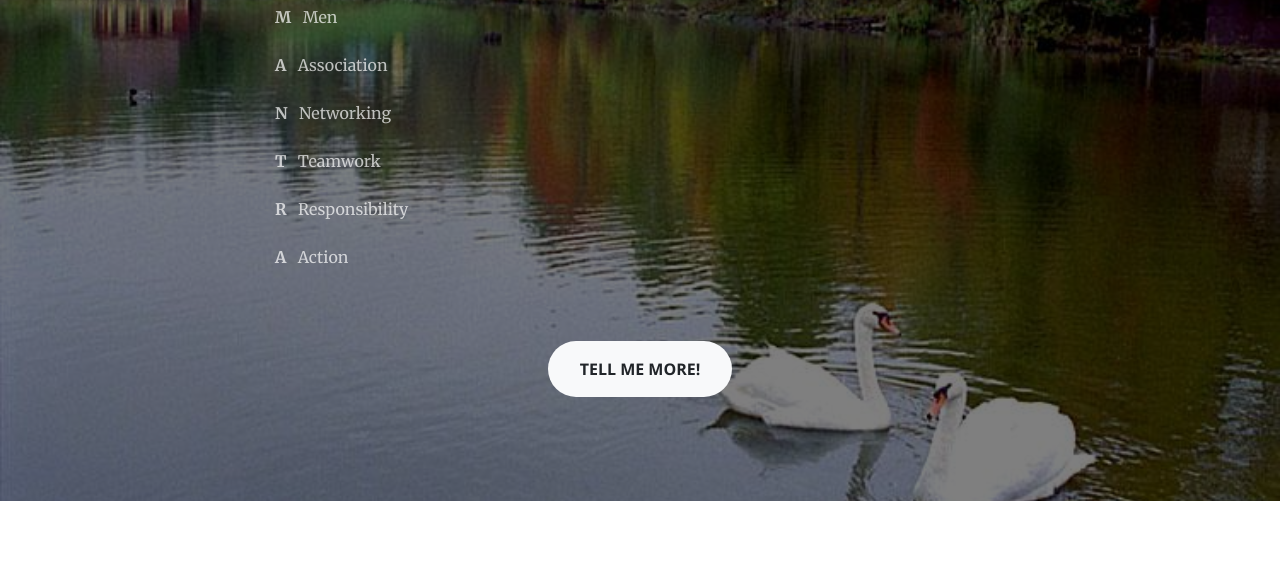
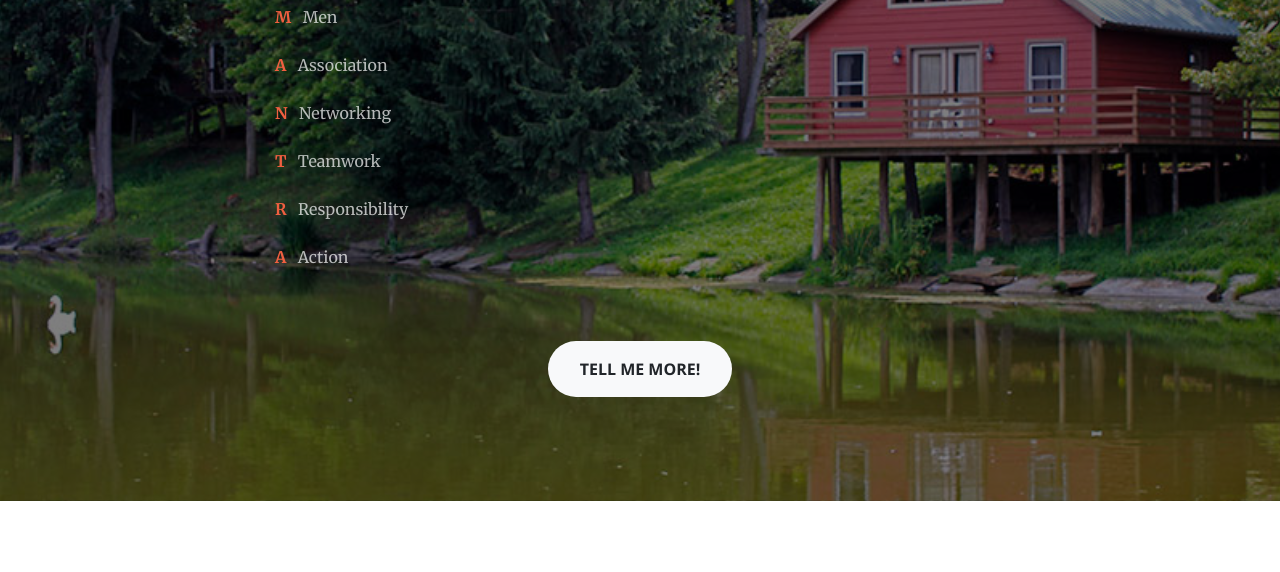
Before and after one commit to desmith/mantraretreat.org, a plain HTML site: page index.html in a window 1280 px wide. Shown: the part 1038-1610 px from the top of the page. Drawn offline with nearby package versions, Linux system fonts and the light colour scheme.

Commit message:
added color to first characters

```diff
--- a/index.html
+++ b/index.html
@@ -98,17 +98,17 @@
 
             <p class="text-faded mb-5 text-left">
 
-           <b>M</b>&nbsp;&nbsp; Men <br/><br/>
+           <b class="first_character">M</b>&nbsp;&nbsp; Men <br/><br/>
 
-           <b>A</b>&nbsp;&nbsp; Association <br/><br/>
+           <b class="first_character">A</b>&nbsp;&nbsp; Association <br/><br/>
 
-           <b>N</b>&nbsp;&nbsp; Networking <br/><br/>
+           <b class="first_character">N</b>&nbsp;&nbsp; Networking <br/><br/>
 
-           <b>T</b>&nbsp;&nbsp; Teamwork <br/><br/>
+           <b class="first_character">T</b>&nbsp;&nbsp; Teamwork <br/><br/>
 
-           <b>R</b>&nbsp;&nbsp; Responsibility <br/><br/>
+           <b class="first_character">R</b>&nbsp;&nbsp; Responsibility <br/><br/>
 
-           <b>A</b>&nbsp;&nbsp; Action <br/><br/>
+           <b class="first_character">A</b>&nbsp;&nbsp; Action <br/><br/>
             </p>
 
             <a class="btn btn-light btn-xl js-scroll-trigger" href="#services">Tell Me More!</a>
--- a/scss/_mantraretreat.scss
+++ b/scss/_mantraretreat.scss
@@ -6,8 +6,11 @@
 section#about {
   padding-top: 10rem;
   padding-bottom: calc(10rem - 56px);
-  background-image: linear-gradient( rgba(0,0,0,.5), rgba(0,0,0,.5) ), url('../img/NV5.jpg');
+  background-image: linear-gradient( rgba(0,0,0,.5), rgba(0,0,0,.5) ), url('../img/NV.jpg');
   background-position: center center;
+  .first_character {
+    color: rgb(240, 95, 64);
+  }
   @include background-cover;
 }
 
```
Also changed, not shown: css/creative.css, css/creative.min.css.
